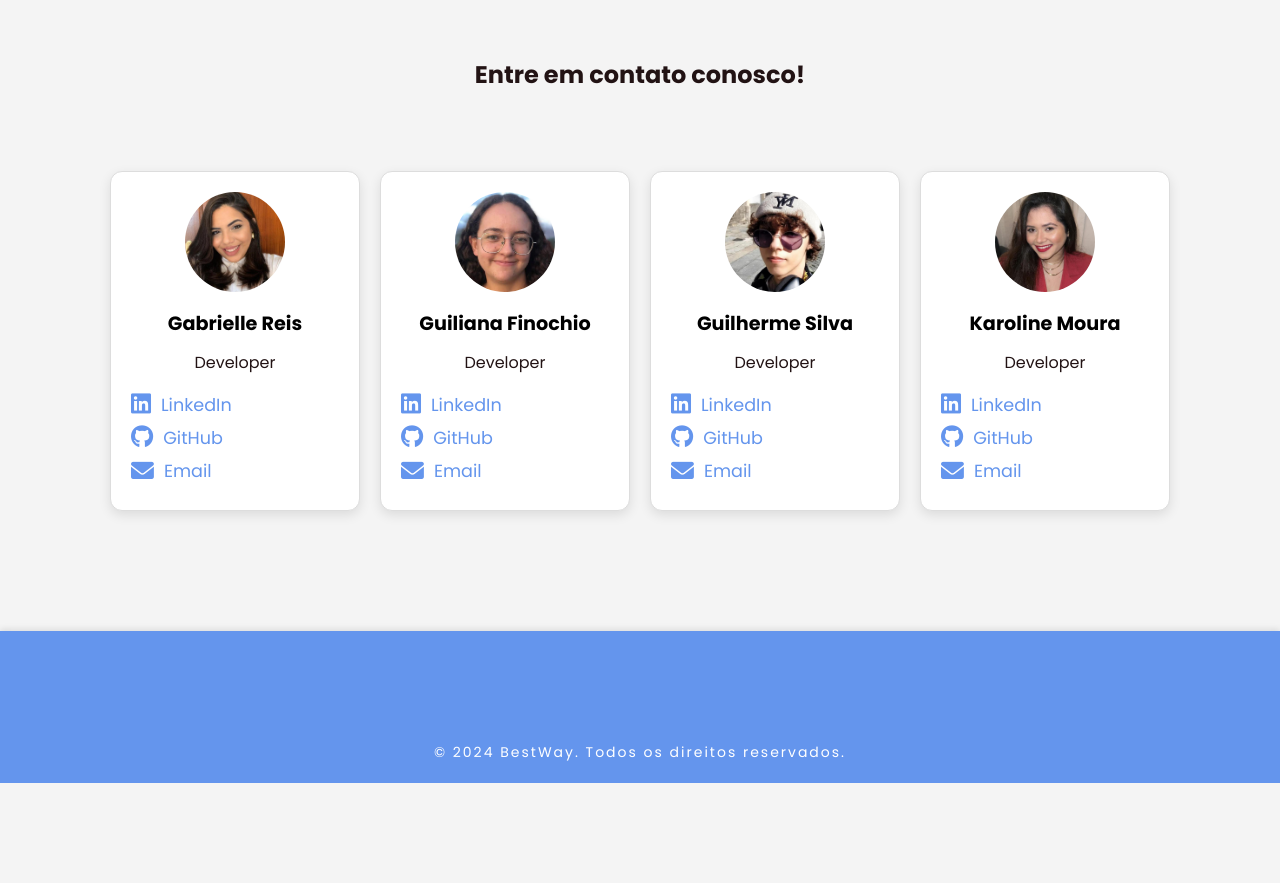
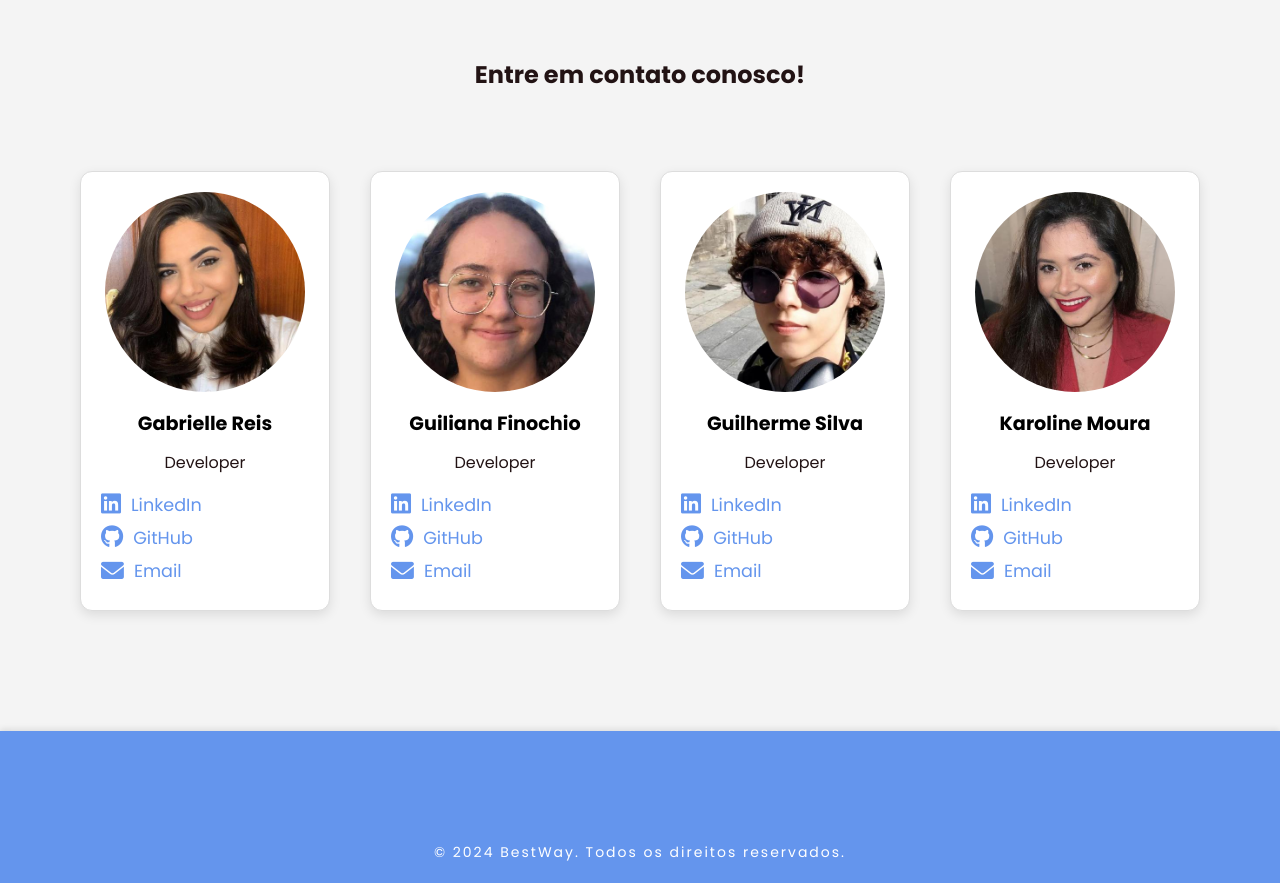
Before and after one commit to GiulianaFnch/SiteViagens, a PHP site: page /siteviagens/public/contatos/Contatos.html in a window 1280 px wide. Shown: the part 90-973 px from the top of the page. Before the commit the page ends 873 px from the top, so only its background shows below. Run offline with PHP 8.4, Linux system fonts and the light colour scheme.

Commit message:
Update stylec.css

```diff
--- a/public/contatos/stylec.css
+++ b/public/contatos/stylec.css
@@ -34,7 +34,7 @@ header {
 .team-cards {
     display: flex;
     justify-content: center;
-    gap: 20px;
+    gap: 40px;
     flex-wrap: wrap;
 }
 
@@ -56,8 +56,8 @@ header {
 
 .team-member img {
     border-radius: 50%;
-    width: 100px;
-    height: 100px;
+    width: 200px;
+    height: 200px;
     object-fit: cover;
 }
 
```
